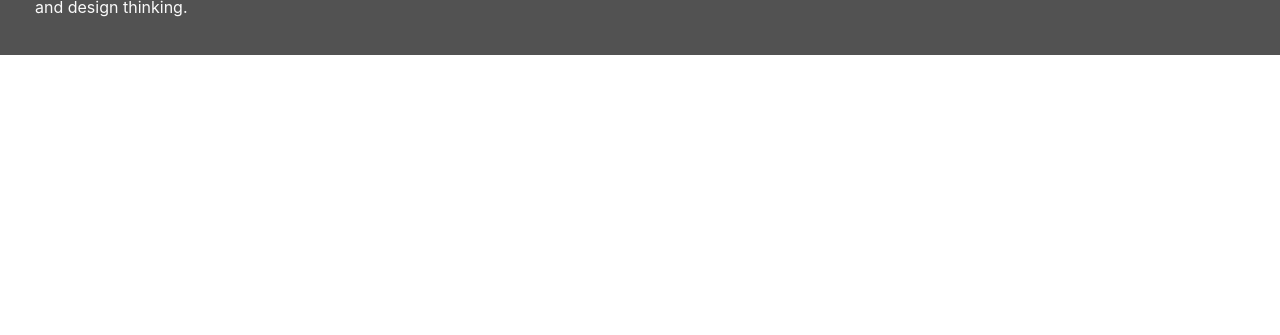
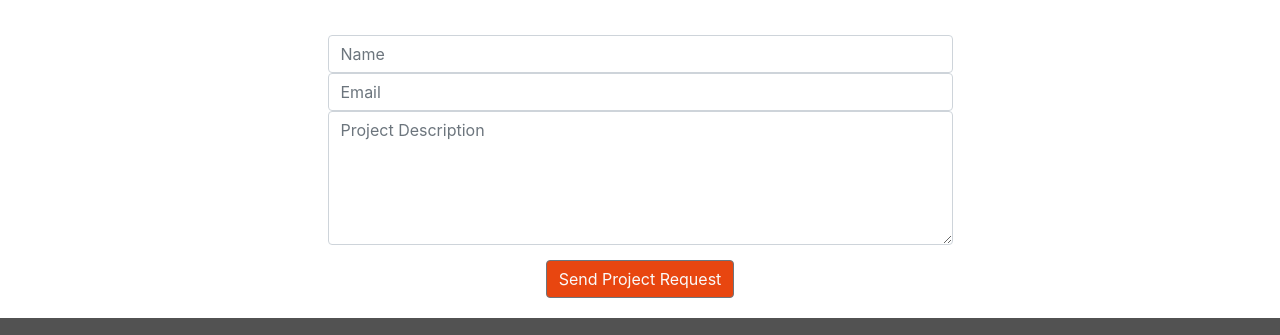
Before and after one commit to Tchucks/resume, a plain HTML site: page contact.html in a window 1280 px wide. Shown: the part 474-809 px from the top of the page. Drawn offline with nearby package versions, Linux system fonts and the light colour scheme.

Commit message:
Finale touches

```diff
--- a/assets/css/style.css
+++ b/assets/css/style.css
@@ -17,6 +17,10 @@
 
 .bg-color-work-history {
     background-color: #9b59b6;
+}
+
+.bg-color-contact {
+    background-color: #fff;
 }
 
 .ui-menu-color-home {
@@ -328,8 +332,7 @@ footer {
     display: block;
     font-family: "Exo", sans-serif;
     font-weight: 500;
-    font-size: 0.8em
-    padding: 0;
+    font-size: 0.8em padding: 0;
     margin: 0;
 }
 
@@ -348,3 +351,38 @@ footer {
 .history-items {
     margin-bottom: 30px;
 }
+
+
+/*...................................................`Contact Form */
+
+.contact-heading {
+    font-family: "Exo", sans-serif;
+    font-weight: 300;
+    margin-top: 25px;
+    margin-bottom: 20px;
+
+}
+
+.center-form {
+    padding-top: 10px;
+    margin: 0 auto;
+    max-width: 70%;
+}
+
+button[type="submit"] {
+    margin-top: 15px;
+    margin-bottom: 20px;
+    color: #fafafa;
+    background-color: #e84610;
+}
+
+/*...................................................`Media Queries */
+
+@media(min-width: 992px) {
+    .center-form {
+        padding-top: 30px;
+        min-height: 240px;
+        margin: 0 auto;
+        max-width: 50%;
+    }
+}
--- a/contact.html
+++ b/contact.html
@@ -28,16 +28,16 @@
                     <div class="col">
                         <ul id="nav" class="list-inline menucontainer use">
                             <li class="col-6 col-sm-3 ui-menu-color-home list-inline-item menuitem">
-                                <a href="#" class="hvr-sweep-to-bottom"><i class="fa fa-home" aria-hidden="true"></i><span>Home</span></a>
+                                <a href="index.html" class="hvr-sweep-to-bottom"><i class="fa fa-home" aria-hidden="true"></i><span>Home</span></a>
                             </li>
                             <li class="col-6 col-sm-3 ui-menu-color-resume list-inline-item menuitem">
-                                <a href="#"class="hvr-sweep-to-bottom"><i class="fa fa-graduation-cap" aria-hidden="true"></i><span>Resume</span></a>
+                                <a href="resume.html"class="hvr-sweep-to-bottom"><i class="fa fa-graduation-cap" aria-hidden="true"></i><span>Resume</span></a>
                             </li>
                             <li class="col-6 col-sm-3 ui-menu-color-contact list-inline-item menuitem">
-                                <a href="#"class="hvr-sweep-to-bottom"><i class="fa fa-comment-o" aria-hidden="true"></i><span>Contact</span></a>
+                                <a href="contact.html"class="hvr-sweep-to-bottom"><i class="fa fa-comment-o" aria-hidden="true"></i><span>Contact</span></a>
                             </li>
                             <li class="col-6 col-sm-3 ui-menu-color-download list-inline-item menuitem">
-                                <a href="#"class="hvr-sweep-to-bottom"><i class="fa fa-download" aria-hidden="true"></i><span>Download</span></a>
+                                <a href="assets/cv/sample-cv.pdf" target="_blank" class="hvr-sweep-to-bottom"><i class="fa fa-download" aria-hidden="true"></i><span>Download</span></a>
                             </li>
                         </ul>
                     </div>
@@ -46,7 +46,28 @@
             </div>
         </div>
     </header>
-    <section>
+    <section class="container-fluid">
+        <div class="row bg-color-contact">
+            <div class="col">
+                <h3 class="contact-heading uppercase text-center">Got a project in mind?</h3>
+                <h5 class="uppercase text-center">Let's work together!</h5>
+                <div class="center-form">
+                    <form>
+                        <input type="text" name="name" id="fullname" class="form-control" placeholder="Name"
+                        required/>
+                         <input type="email" name="email" id="emailaddress" class="form-control" placeholder="Email"
+                        required/>
+                        <textarea rows="5" name="projectsummary" id="projectsummary" class="form-control"
+                        placeholder="Project Description" required></textarea>
+                        <div class="form-row text-center">
+                            <div class="col">
+                                <button type="submit" class="btn btn-secondary">Send Project Request</button>
+                            </div>
+                        </div>
+                    </form>
+                </div>
+            </div>
+        </div>
 
     </section>
     <footer class="container-fluid">
@@ -62,7 +83,7 @@
                 <h5 class="uppercase general-sub">Download</h5>
                 <p class="inline-block">
                     Need a printable version of my CV? Download it here.
-                    <a href="#" target="_blank" class="cv-pdf">
+                    <a href="assets/cv/sample-cv.pdf" target="_blank" class="cv-pdf">
                         <i class="fa fa-download" aria-hidden="true"></i>
                         <span class="sr-only">Download link.</span>
                     </a>
```
Also changed, not shown: index.html (+5 -5 lines), resume.html (+5 -5 lines), 1 other file.
